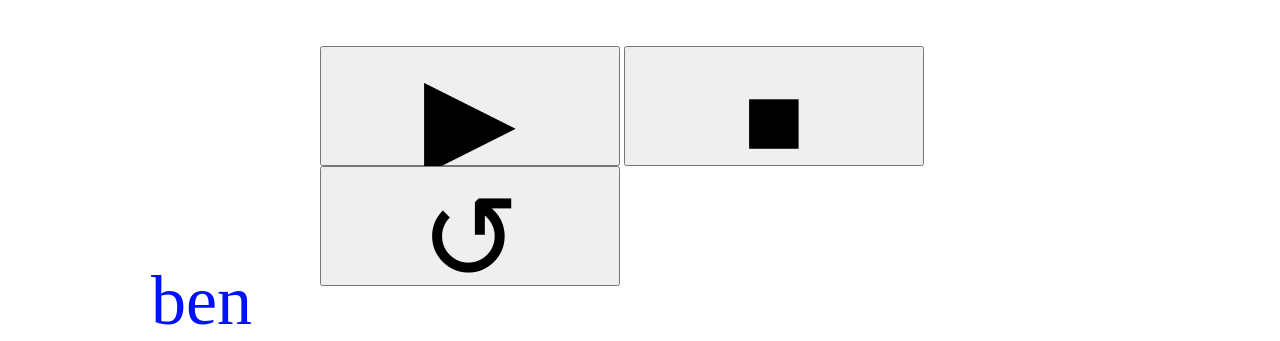
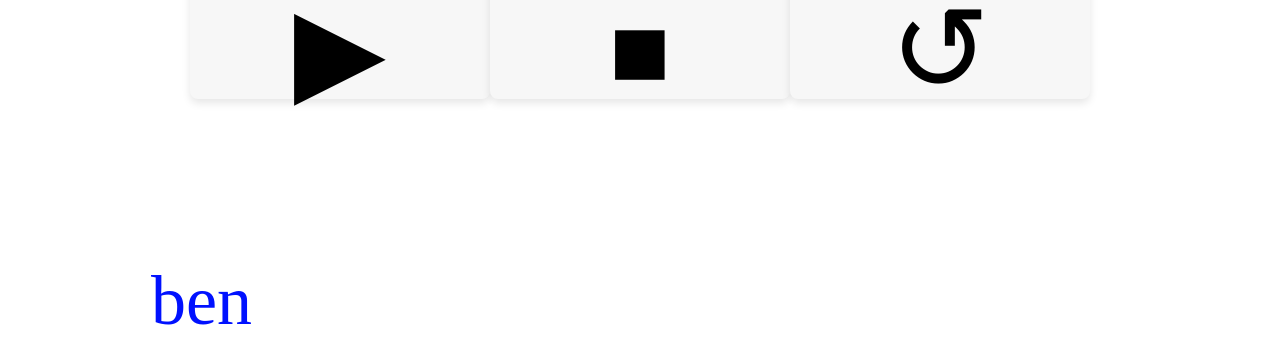
Before and after one commit to alexarthouse19/bensinred, a plain HTML site: page index.html in a window 1280 px wide. Shown: the part 494-835 px from the top of the page. After the commit the page ends 800 px from the top, so only its background shows below. Drawn offline with Linux system fonts and the light colour scheme.

Commit message:
Update index.html

```diff
--- a/index.html
+++ b/index.html
@@ -1,4 +1,4 @@
-<!DOCTYPE html>
+<<!DOCTYPE html>
 <html>
 <head>
     <title>Scrolling Text</title>
@@ -27,8 +27,11 @@
         }
         .control-buttons {
             position: absolute;
+            display: flex;
+            justify-content: center;
+            align-items: flex-start;
             left: 50%;
-            top: calc(50% + 140px); /* Position buttons slightly below the first "ben" */
+            top: calc(66.67% - 60px); /* Position buttons two-thirds down the screen */
             transform: translateX(-50%);
             z-index: 2; /* Ensure buttons are on a higher level than "ben" */
         }
@@ -36,6 +39,15 @@
             font-size: 120px;
             width: 300px;
             height: 120px;
+            border: none;
+            background-color: #f7f7f7;
+            border-radius: 8px;
+            box-shadow: 0 4px 8px rgba(0, 0, 0, 0.1);
+            cursor: pointer;
+            transition: background-color 0.3s;
+        }
+        .control-buttons button:hover {
+            background-color: #e0e0e0;
         }
     </style>
 </head>
```
